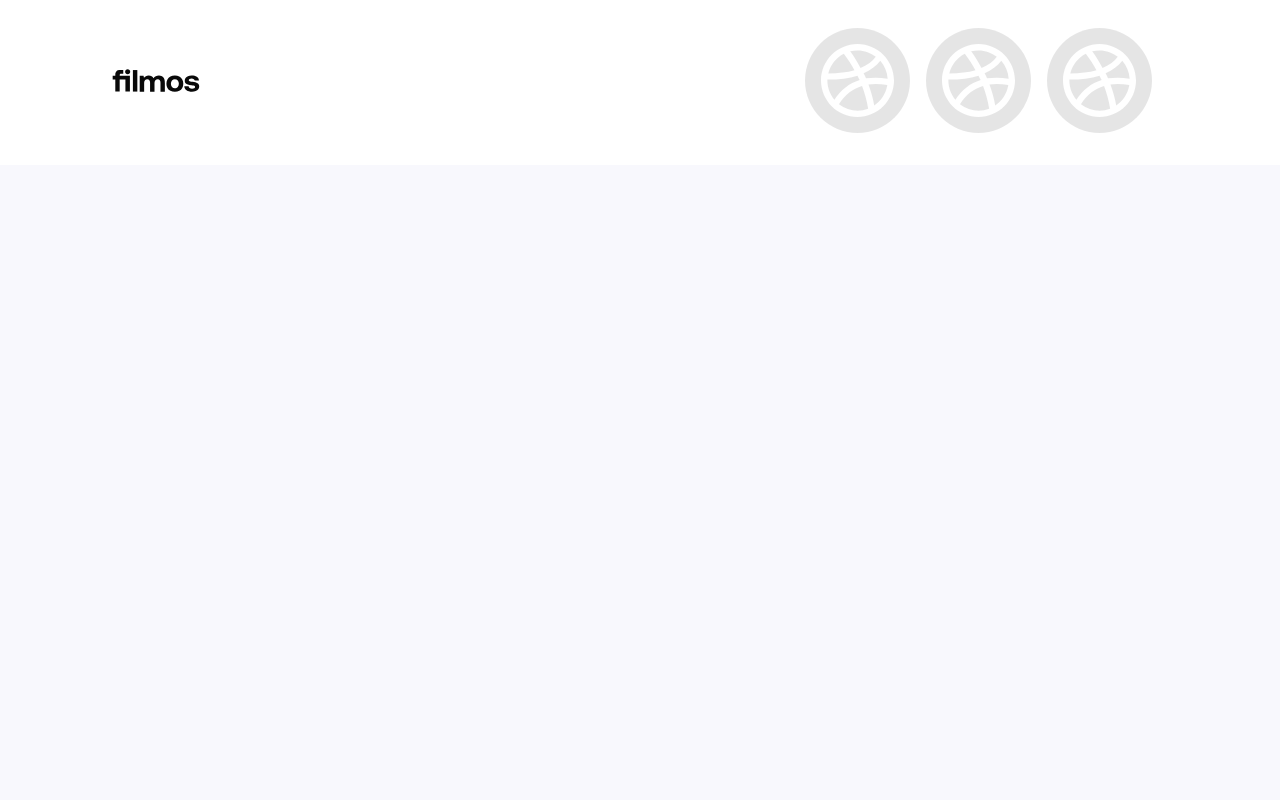
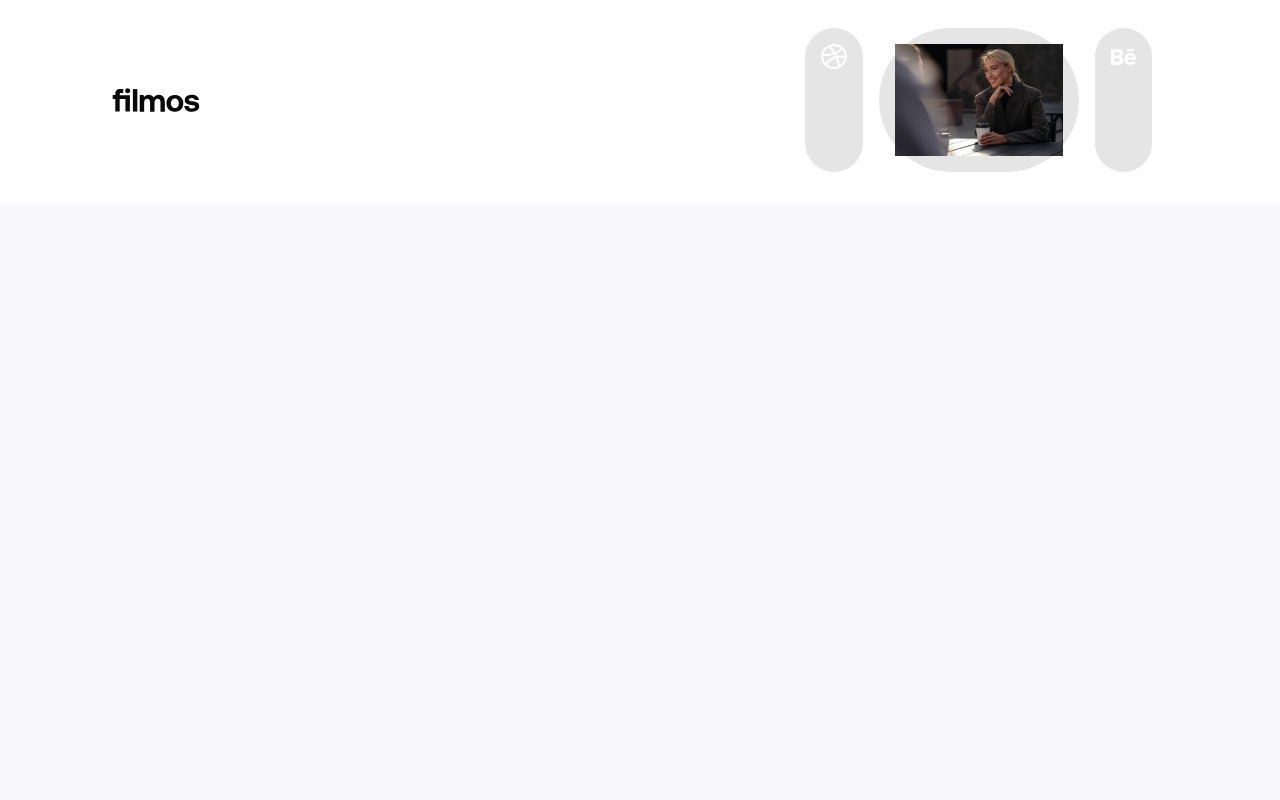
Before and after one commit to Praizee/Filmos-Video-Website, a React (Vite) app: page / in a window 1280 px wide. Shown: the top 800 px of the page. Built offline with nearby package versions, Linux system fonts and the light colour scheme.

Commit message:
Update Navbar.jsx

```diff
--- a/src/Components/Navbar/Navbar.jsx
+++ b/src/Components/Navbar/Navbar.jsx
@@ -45,16 +45,16 @@ const Navbar = () => {
           {/* end of hamburger menu */}
 
           {/* mobile navbar */}
-          {showNav && <ul tabIndex={0} className="absolute w-[94%] pb-3 p-4 -ml-[18rem] h-auto mt-2 border border-t-2 z-[10] bg-white focus:bg-white rounded-b-box">
+          {showNav && <ul tabIndex={0} className="absolute flex w-[94%] pb-3 p-4 -ml-[18rem] h-[auto] mt-2 border border-t-2 z-[10] bg-black  rounded-b-box">
             {/* dropdown-content */}
             {NavbarData.map((item, index) => {
               return (
                 <li key={index} className="">
                   {/* "flex min-w-max p-4" */}
                   <NavLink to={item.path} className={({ isActive }) =>
-                    isActive ? 'flex min-w-max rounded-none font-semibold focus:bg-white p-2 border-b-[3px] border-[black]' : 'flex rounded-none focus:bg-white min-w-max py-2 px-2'
+                    isActive ? 'flex min-w-max ' : 'flex rounded-none '
                   }>
-                    <span className="">{item.title}</span>
+                    <img src={item.image} className="w-[20%]" />
                   </NavLink>
                 </li>
               );
@@ -71,11 +71,11 @@ const Navbar = () => {
           </a>
 
           <a className="hover:bg-black bg-black/10 rounded-full p-4 transition duration-300 ease-linear">
-            <img src={DribbleIcon} className="w-full" alt="Dribble icon" />
+            <img src={PexelsIcon} className="w-full" alt="Dribble icon" />
           </a>
 
           <a className="hover:bg-black bg-black/10 rounded-full p-4 transition duration-300 ease-linear">
-            <img src={DribbleIcon} className="w-full" alt="Dribble icon" />
+            <img src={BehanceIcon} className="w-full" alt="Dribble icon" />
           </a>
         </span>
       </div>
```
